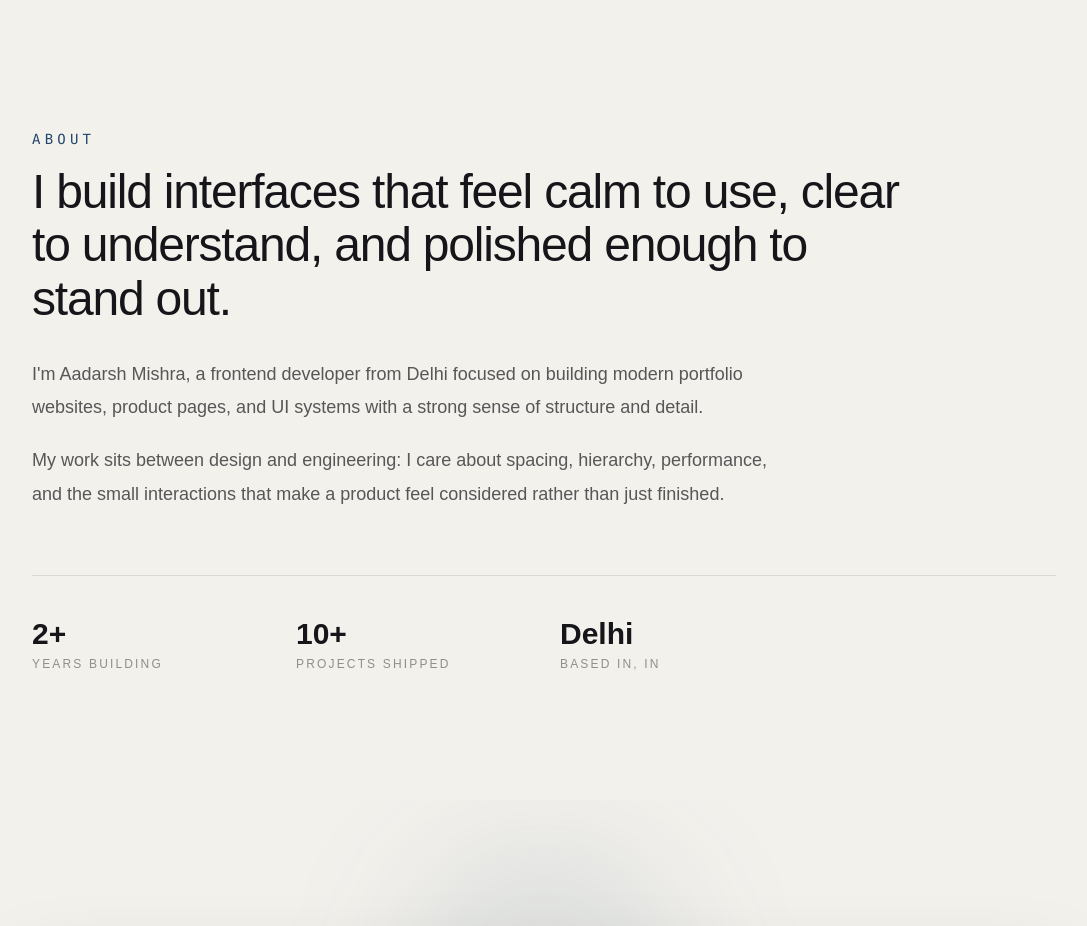
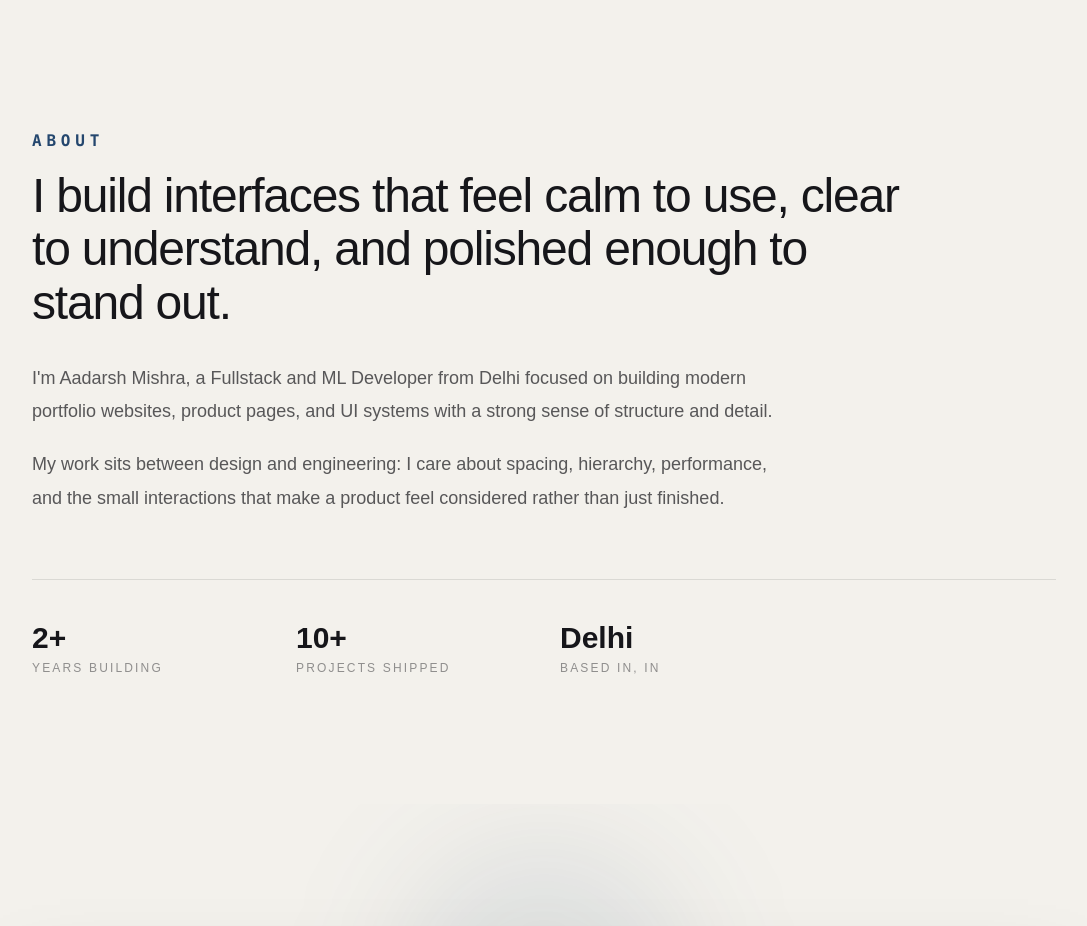
Before and after one commit to Aadarsh6/AadarshM.me, a React (Vite) app: page / in a window 1280 px wide. Shown: the part 3120-4046 px from the top of the page, without its empty margins (96-1183 px from the left). Built offline with nearby package versions, Linux system fonts and the light colour scheme.

Commit message:
about description

```diff
--- a/src/Sections/About.tsx
+++ b/src/Sections/About.tsx
@@ -18,7 +18,7 @@
             whileInView={{ opacity: 1, y: 0 }}
             viewport={{ once: true, amount: 0.3 }}
             transition={{ duration: 0.5 }}
-            className="mb-4 font-mono text-sm uppercase tracking-[0.3em] text-secondary"
+            className="mb-4 font-mono text-md font-bold uppercase tracking-[0.3em] text-secondary"
           >
             About
           </motion.p>
@@ -41,7 +41,7 @@
             className="mt-8 max-w-3xl text-base leading-[1.85] text-text-light/70 dark:text-text-dark/70 md:text-lg"
           >
             <p>
-              I&apos;m Aadarsh Mishra, a frontend developer from Delhi focused on building modern
+              I&apos;m Aadarsh Mishra, a Fullstack and ML Developer from Delhi focused on building modern
               portfolio websites, product pages, and UI systems with a strong sense of structure
               and detail.
             </p>
```
